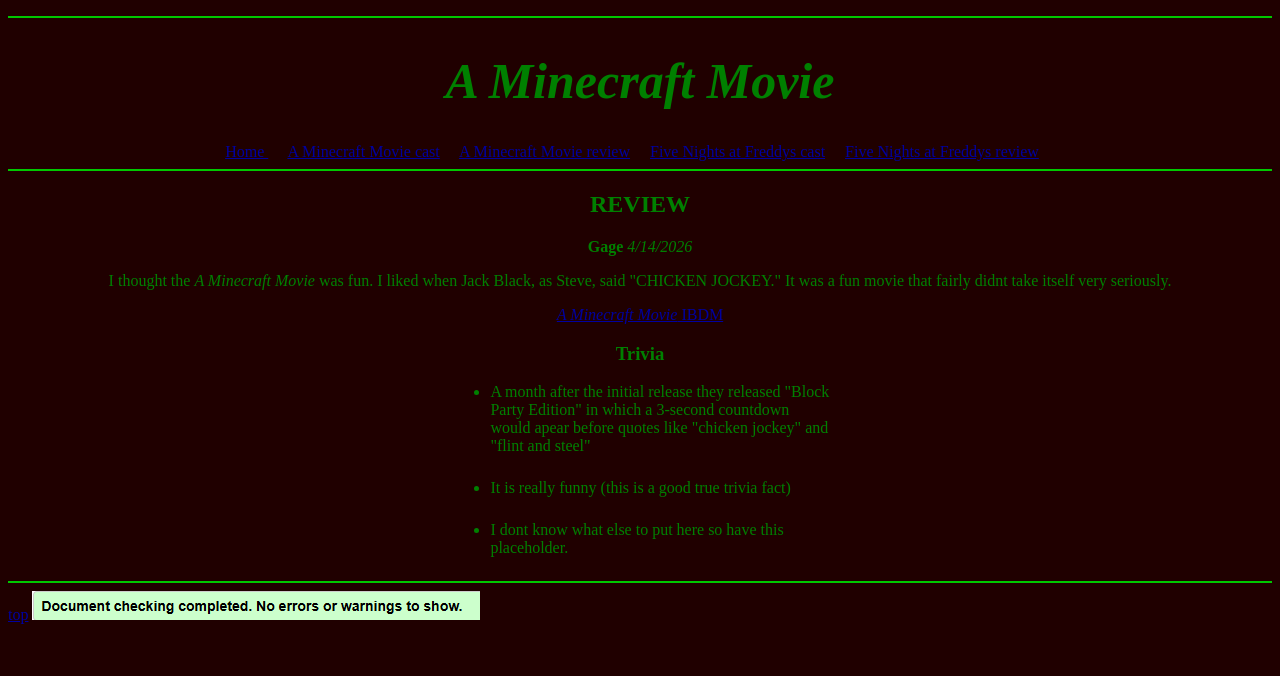
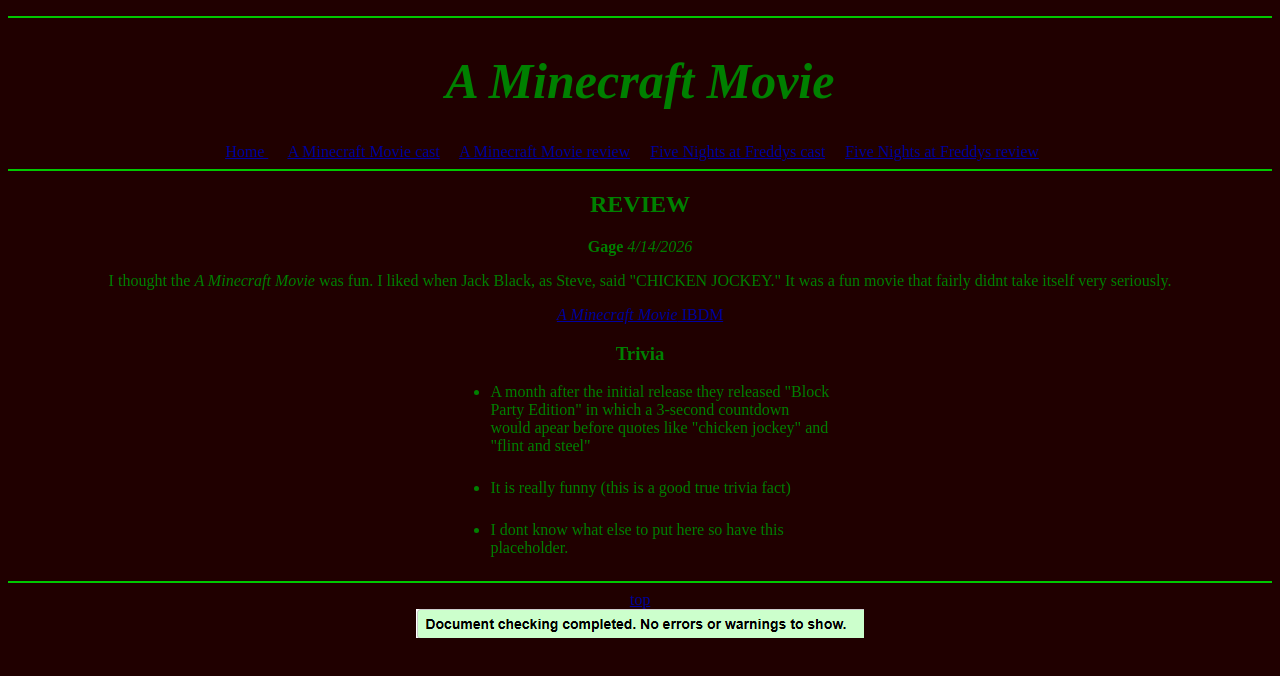
Before and after one commit to iamepick1/SE111-Homework, a plain HTML site: page movie/review1.html in a window 1280 px wide. Drawn offline with Linux system fonts and the light colour scheme.

Commit message:
fix footer

```diff
--- a/movie/review1.html
+++ b/movie/review1.html
@@ -1,8 +1,7 @@
 <!DOCTYPE html>
-<html>
+<html lang="en">
     <head>
         <meta charset="UTF-8">
-        <meta lang="en">
         <meta name="author" content="iamepick1">
         <title>My Favorite Movies</title>
         <link rel="stylesheet" href="../styles.css">
@@ -41,7 +40,7 @@
             </div>
             <hr>
             <div id="footer">
-            <a href="#header">top</a> <img src="../images/validation.png" alt="html validation">
+            <a href="#header">top</a> <div><img src="../images/validation.png" alt="html validation"></div>
             </div>
         </div>
     </body>
--- a/styles.css
+++ b/styles.css
@@ -39,7 +39,7 @@
     text-align: center;
 }
 #footer{
-    justify-content: center;
+    text-align: center;
 }
 #footer img{
     height: 20;
```
Also changed, not shown: movie/cast1.html (+1 -1 lines), movie/cast2.html (+1 -1 lines), movie/index.html (+1 -1 lines), movie/review2.html (+1 -1 lines).
